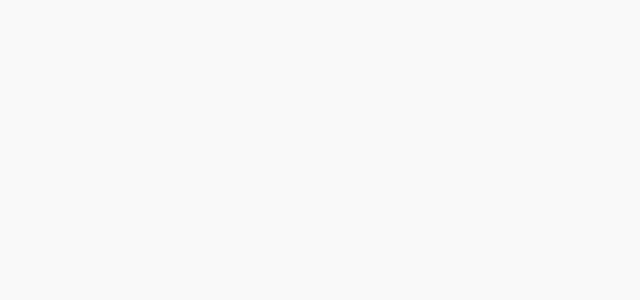
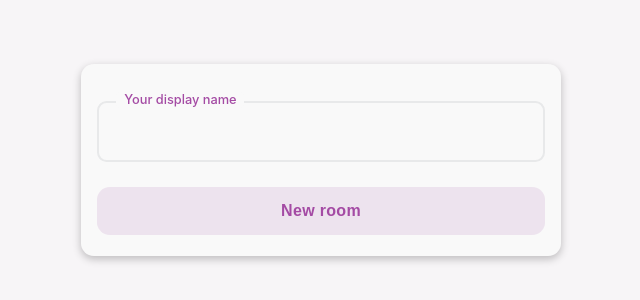
Before and after one commit to sqqid/scrum-cards-ui, a React (Vite) app: page / in a window 1280 px wide. Before the commit this address had no page. Shown: the part 240-540 px from the top of the page, without its empty margins (319-959 px from the left). Built offline with nearby package versions, Linux system fonts and the light colour scheme.

Commit message:
reconfiguring api url to make it more flexible while dev / prod deployments

```diff
--- a/index.html
+++ b/index.html
@@ -9,7 +9,7 @@
     <link rel="manifest" href="/manifest.json" />
     <script type="module" src="/src/index.tsx"></script>
     <title>Scrum Cards</title>
-    <base href="/sc"/>
+    <base href="/"/>
   </head>
   <body>
     <noscript>You need to enable JavaScript to run this app.</noscript>
--- a/package.json
+++ b/package.json
@@ -2,7 +2,7 @@
   "name": "scrum_cards_ui",
   "version": "0.1.0",
   "private": true,
-  "homepage": "/sc",
+  "homepage": "/",
   "dependencies": {
     "@testing-library/jest-dom": "^5.17.0",
     "@testing-library/react": "^13.4.0",
--- a/src/components/content/content.tsx
+++ b/src/components/content/content.tsx
@@ -1,13 +1,13 @@
 import { FC, useContext, useEffect, useMemo, useState } from "react";
+import { useNavigate, useParams } from "react-router-dom";
+import conf from "../../constants/config";
+import scrumCardsApi from "../../services/scrum-cards-api";
+import { ClientContext } from "../contexts/client-context";
+import { ModalContext } from "../contexts/modal-context";
+import { RoomStateContext, RoomStateEnum } from "../contexts/room-context";
+import { contentActions, IRoomState } from "./content-actions";
 import './content.css';
 import Table from "./table/table";
-import { useNavigate, useParams } from "react-router-dom";
-import { ClientContext } from "../contexts/client-context";
-import { contentActions, IRoomState } from "./content-actions";
-import conf from "../../constants/config";
-import { RoomStateContext, RoomStateEnum } from "../contexts/room-context";
-import { ModalContext } from "../contexts/modal-context";
-import scrumCardsApi from "../../services/scrum-cards-api";
 
 const Content: FC = () => {
 
@@ -20,7 +20,7 @@ const Content: FC = () => {
 
   useEffect(() => {
     if (!room_id) {
-      navigate(`../${conf.BASE_URL}`)
+      navigate(`../`)
       return
     }
 
--- a/src/components/modal/modal.tsx
+++ b/src/components/modal/modal.tsx
@@ -1,15 +1,14 @@
-import {ChangeEvent, FC, useContext, useEffect, useState} from "react";
+import { ChangeEvent, FC, useContext, useEffect, useState } from "react";
 import './modal.css'
-import {useNavigate, useParams} from "react-router-dom";
-import {ClientContext} from "../contexts/client-context";
-import conf from "../../constants/config";
-import {IAddRoomClicked, modalActions} from "./modal-actions";
+import { useNavigate, useParams } from "react-router-dom";
+import { ClientContext } from "../contexts/client-context";
+import { IAddRoomClicked, modalActions } from "./modal-actions";
 import storage from "../../constants/local-storage";
-import {ModalContext} from "../contexts/modal-context";
+import { ModalContext } from "../contexts/modal-context";
 
 
 const Modal: FC = () => {
-    const {room_id} = useParams()
+  const { room_id } = useParams()
   const clientContext = useContext(ClientContext)
   const modalContext = useContext(ModalContext)
   const [input, setInput] = useState('')
@@ -19,11 +18,11 @@ const Modal: FC = () => {
 
   const setUserName = () => {
     if (!room_id) {
-            navigate(`../${conf.BASE_URL}`)
+      navigate(`../`)
       return
     }
     if (input && clientContext.id) {
-            const client = {id: clientContext.id, name: input}
+      const client = { id: clientContext.id, name: input }
       const observer = {
         next: () => {
           clientContext.changeClient(client)
@@ -34,7 +33,7 @@ const Modal: FC = () => {
     } else if (input && !clientContext.id) {
       modalActions.registerClient(room_id, input, {
         next: (clientId) => {
-                    clientContext.changeClient({id: clientId, name: input})
+          clientContext.changeClient({ id: clientId, name: input })
           saveNameToLocalStorage(input)
         }
       })
@@ -46,8 +45,8 @@ const Modal: FC = () => {
   const addNewRoom = () => {
     const observer = {
       next: (data: IAddRoomClicked) => {
-                clientContext.changeClient({id: data.clientId, name: input})
-                navigate(`../${conf.BASE_URL}${data.roomId}`)
+        clientContext.changeClient({ id: data.clientId, name: input })
+        navigate(`../${data.roomId}`)
       }
     }
     modalActions.addRoomClicked(input, observer);
@@ -80,14 +79,14 @@ const Modal: FC = () => {
   }
 
   return (
-        <div className={`modal ${ !room_id || modalContext.visible ? ' modal--show' : null}`}>
+    <div className={`modal ${!room_id || modalContext.visible ? ' modal--show' : null}`}>
       <div className="modal__window">
         <div className="modal__input">
           <label>Your display name</label>
           <input
             type="text"
             value={input}
-                        onChange={inputChange}/>
+            onChange={inputChange} />
         </div>
         <div className="modal__buttons">
           <button
--- a/src/components/page.tsx
+++ b/src/components/page.tsx
@@ -1,14 +1,14 @@
-import {FC, useContext} from "react";
+import { FC, useContext } from "react";
 import './page.css';
 import Header from "./header/header";
 import Content from "./content/content";
 import Footer from "./footer/footer";
-import {BrowserRouter, Route, Routes} from "react-router-dom";
+import { BrowserRouter, Route, Routes } from "react-router-dom";
 import Modal from "./modal/modal";
-import {ThemeProvider} from "./contexts/theme-context";
-import {RoomStateProvider} from "./contexts/room-context";
-import {ModalContextProvider} from "./contexts/modal-context";
-import {ClientContext} from "./contexts/client-context";
+import { ThemeProvider } from "./contexts/theme-context";
+import { RoomStateProvider } from "./contexts/room-context";
+import { ModalContextProvider } from "./contexts/modal-context";
+import { ClientContext } from "./contexts/client-context";
 
 const Page: FC = () => {
   const clientContext = useContext(ClientContext)
@@ -18,18 +18,18 @@ const Page: FC = () => {
       <BrowserRouter>
         <div className="container">
           <Routes>
-                        <Route path="sc/" element={<Modal/>}/>
-                        <Route path="sc/:room_id" element={
+            <Route path="/" element={<Modal />} />
+            <Route path="/:room_id" element={
               <RoomStateProvider>
                 <ModalContextProvider>
-                                    <Header/>
-                                    <Content/>
+                  <Header />
+                  <Content />
                   {
-                                        clientContext.id ? <Footer/> : null
+                    clientContext.id ? <Footer /> : null
                   }
                 </ModalContextProvider>
               </RoomStateProvider>
-                        }/>
+            } />
           </Routes>
         </div>
       </BrowserRouter>
--- a/src/constants/config.ts
+++ b/src/constants/config.ts
@@ -1,5 +1,6 @@
 export const conf = {
-    BASE_URL: 'sc/',
+  BASE_URL: import.meta.env.DEV ? import.meta.env.VITE_API_URL : window.location.hostname,
+  API: "/api/v1"
 }
 
 export default conf
--- a/src/services/scrum-cards-api.ts
+++ b/src/services/scrum-cards-api.ts
@@ -1,5 +1,6 @@
 import { from, mergeAll, Observable } from "rxjs";
 import { webSocket, WebSocketSubject } from "rxjs/webSocket";
+import conf from "../constants/config";
 
 enum REQUEST_METHOD {
   PUT = 'PUT',
@@ -13,7 +14,7 @@ class ScrumCardsApi {
   private stream: WebSocketSubject<any> | undefined
 
   constructor() {
-    this.apiUrl = import.meta.env.VITE_API_URL
+    this.apiUrl = `${conf.BASE_URL}${conf.API}`
   }
 
   createRoom(): Observable<string> {
```
Lines whose indentation alone changed are shown as unchanged.
